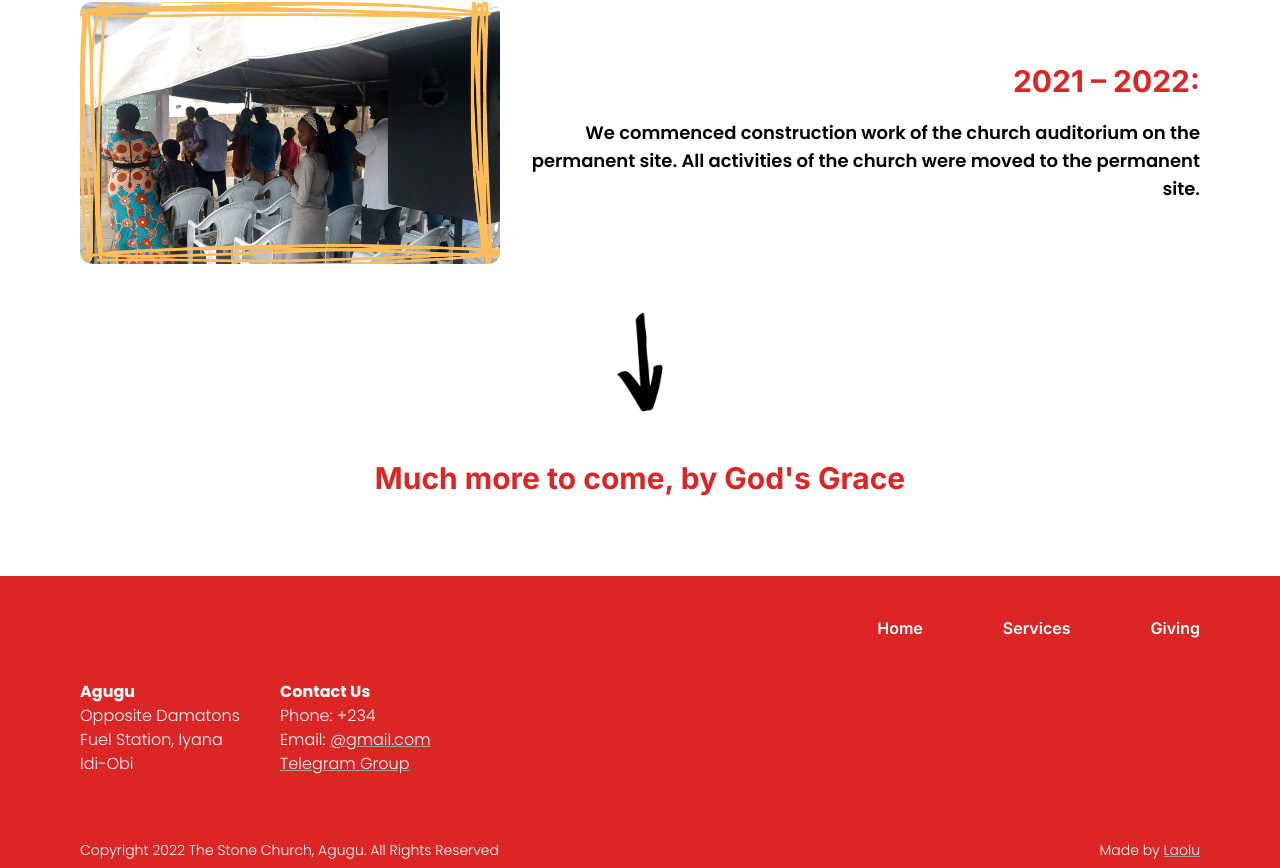
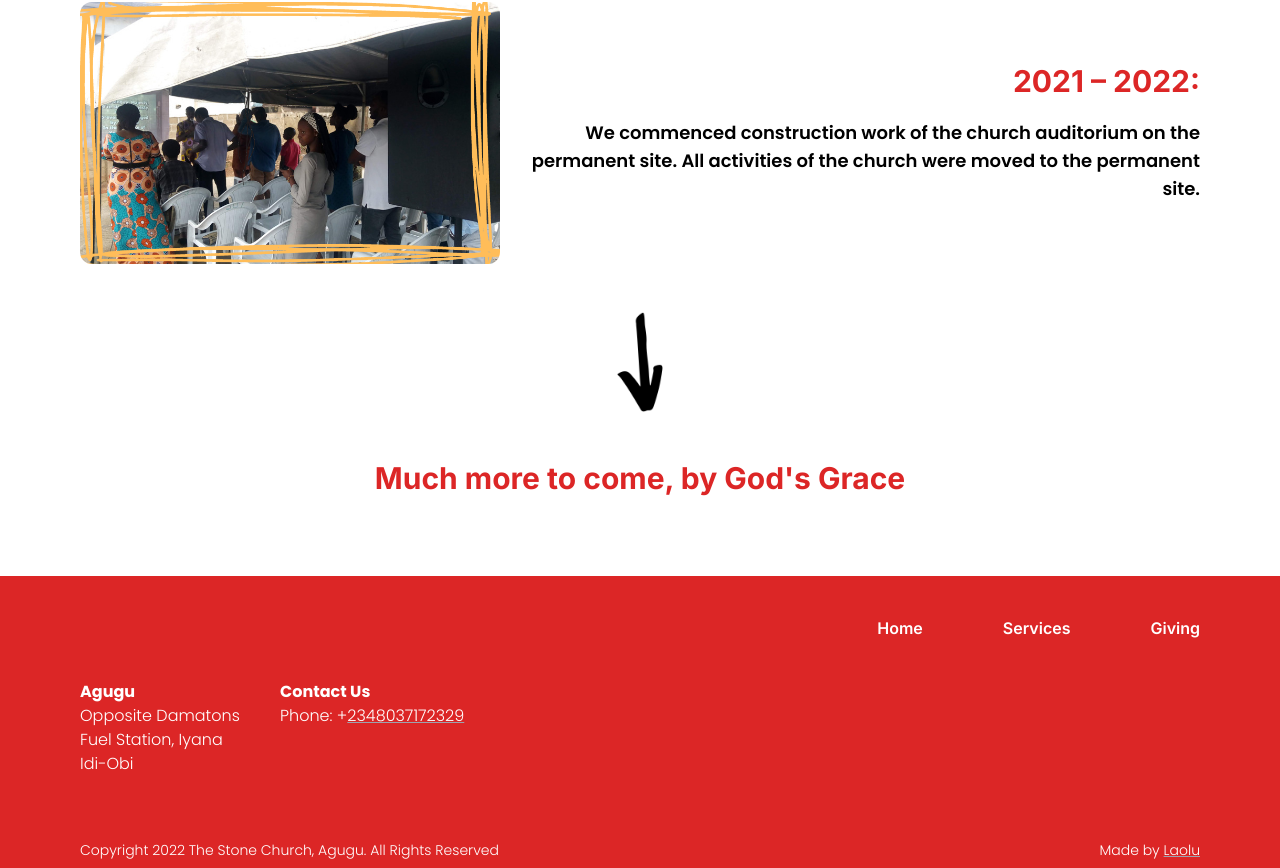
Before and after one commit to Ola4606/tsc-agugu, a React (Create React App) app: page / in a window 1280 px wide. Shown: the part 4697-5565 px from the top of the page. Built offline with nearby package versions, Linux system fonts and the light colour scheme.

Commit message:
Replaced Bottom Nav Bar dummy data

```diff
--- a/src/components/general/BottomNav.tsx
+++ b/src/components/general/BottomNav.tsx
@@ -33,34 +33,16 @@ function BottomNav() {
               Contact Us
             </span>
             <span className="font-casual font-light text-sm md:text-base">
-              Phone: +234
-              <br />
-              Email:{" "}
-              <a
-                href="https://laolu.netlify.app/"
-                target="_blank"
-                rel="noopener noreferrer"
-                className="underline decoration-gray-400"
-              >
-                @gmail.com
-              </a>
-              <br />
-              <a
-                href="https://laolu.netlify.app/"
-                target="_blank"
-                rel="noopener noreferrer"
-                className="underline decoration-gray-400"
-              >
-                Telegram Group
-              </a>
+              Phone: +<a href="tel:+2348037172329" className="underline decoration-gray-400">2348037172329</a>
+
             </span>
           </div>
         </div>
 
-        <div className="text-white font-casual font-light text-sm flex justify-between items-center mt-16">
+        <div className="flex flex-col md:flex-row justify-start md:justify-between items-start md:items-center text-white font-casual font-light text-sm mt-16">
 
         <span>Copyright 2022 The Stone Church, Agugu. All Rights Reserved</span>
-        <span>
+        <span className="mt-4 md:mt-0">
           Made by{" "}
           <a
             href="https://laolu.netlify.app/"
--- a/src/index.css
+++ b/src/index.css
@@ -1114,6 +1114,10 @@ video {
     align-items: flex-start;
   }
 
+  .md\:items-center{
+    align-items: center;
+  }
+
   .md\:justify-start{
     justify-content: flex-start;
   }
```
